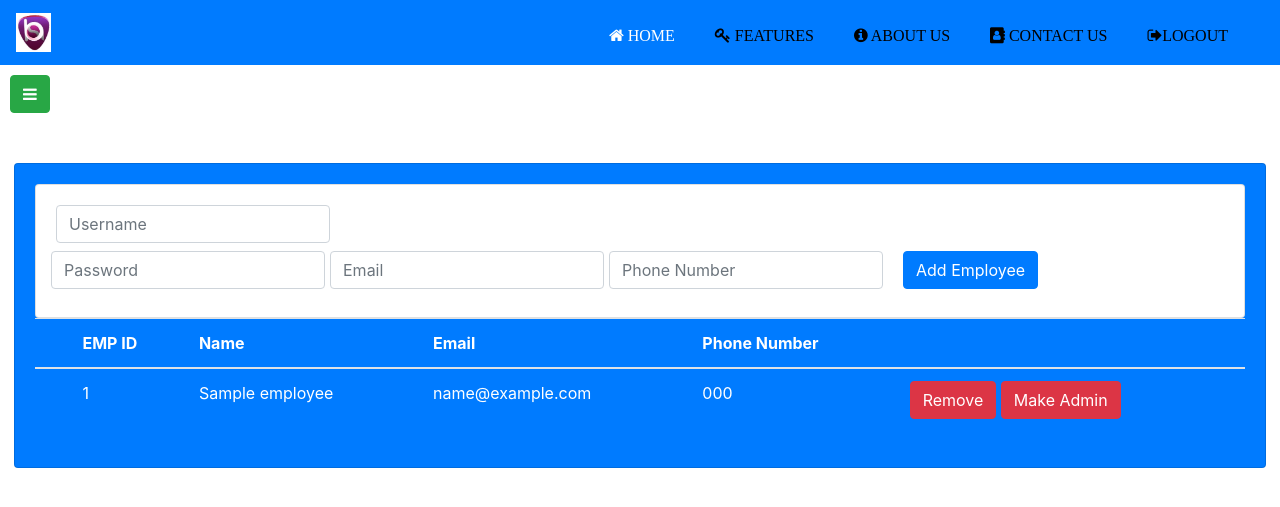
After one commit to Berjin/Blitz, a Django app: template templates/editemployees.html in a window 1280 px wide. The commit adds this page. Shown: the top 507 px of the page. Run offline with Django 3.2, Linux system fonts and the light colour scheme; the template is opened without the code that fills it: most values are stand-ins (such as "Sample title", 1, 10 or a date in 2020); some libraries are stand-ins or nearby versions.

Commit message:
admin employee

```diff
--- a/Accounts/urls.py
+++ b/Accounts/urls.py
@@ -18,4 +18,6 @@ urlpatterns = [
     path('editservices',views.services, name='service'),
     path('admindashboard',views.admindashboard,name='admindashboard'),
     path('adminfeedback',views.adminfeedback,name='adminfeedback'),
+    path('editemployee',views.edit_employee,name='editemployee'),
+    path('addemployee',views.employee_add,name='addemployee'),
 ]
--- a/templates/adminbase.html
+++ b/templates/adminbase.html
@@ -20,6 +20,8 @@
     <div id="mySidenav" class="sidenav">
         <a href="javascript:void(0)" class="closebtn" onclick="closeNav()">&times;</a>
         <a href="{% url 'editcustomer'%}"><i class="fa fa-user" aria-hidden="true"></i> Customers</a>
+        <a href="{% url 'editemployee'%}"><i class="fa fa-user" aria-hidden="true"></i> Employee</a>
+
         <a href="{% url 'admindashboard'%}"><i class="fa fa-clipboard" aria-hidden="true"></i> Dashboard</a>
         <a href="{% url 'service' %}"><i class="fa fa-calendar-check-o"></i> Services</a>
         <a href="{% url 'adminfeedback' %}"><i class="fa fa-book" aria-hidden="true"></i> Feedback</a>
--- /dev/null
+++ b/templates/editemployees.html
@@ -0,0 +1,75 @@
+{% extends 'adminbase.html' %}
+{% load static %}
+{% block head %}
+<link rel="stylesheet" href="{% static 'styles/attendance.css' %}">
+<title>Attendance</title>
+{% endblock %}
+{% block content %}
+<div id="main">
+ <div class="card card-body bg-primary text-white">
+    <table class="table table-hover text-white">
+        <thead>
+          <tr>
+            <th scope="col"></th>
+            <th scope="col">EMP ID</th>
+            <th scope="col">Name </th>
+            <th scope="col">Email</th>
+            <th scope="col">Phone Number</th>
+
+
+            <th scope="col"></th>
+          </tr>
+        </thead>
+        <tbody>
+            {% for employee in employees %}
+          <tr>
+            <th scope="row"></th>
+            <td>{{ employee.eid }}</td>
+            <td>{{ employee.ename }}</td>
+            <td>{{ employee.email }}</td>
+            <td>{{ employee.phoneno }}</td>
+
+            <td><form action="/editemployee" method=POST>{% csrf_token %}
+                <input id="text" type="text" name="eid" value={{employee.eid}} hidden>
+                <button id="approve-btn" class="btn btn-danger" name='button' value='remove' type="submit">Remove</button>
+                <button id="approve-btn" class="btn btn-danger" name='button' value='makeadmin' type="submit">Make Admin</button>
+                </form></td>
+          </tr>
+          {% endfor %}
+        <div class="card card-body">
+          <form action="addemployee" method="post">
+            {% csrf_token %}
+            <div class="form-row align-items-center">
+              <div class="col-auto">
+                <label class="sr-only" for="inlineFormInput">Username </label>
+                <input type="text" class="form-control mb-2" id="inlineFormInput" placeholder="Username" name="username">
+              </div>
+              <div class="form-row align-items-center">
+                <div class="col-auto">
+                  <label class="sr-only" for="inlineFormInput">password</label>
+                  <input type="text" class="form-control mb-2" id="inlineFormInput" placeholder="Password" name="password">
+                </div>
+                <div class="form-row align-items-center">
+                    <div class="col-auto">
+                      <label class="sr-only" for="inlineFormInput">Email</label>
+                      <input type="text" class="form-control mb-2" id="inlineFormInput" placeholder="Email" name="email">
+                </div>
+
+                <div class="form-row align-items-center">
+                    <div class="col-auto">
+                      <label class="sr-only" for="inlineFormInput">Phone Number </label>
+                      <input type="text" class="form-control mb-2" id="inlineFormInput" placeholder="Phone Number" name="phoneno">
+                </div>
+
+
+              <div class="col-auto">
+
+              </div>
+              <div class="col-auto">
+                <button type="submit" class="btn btn-primary mb-2">Add Employee</button>
+              </div>
+            </div>
+          </form>
+        </div>
+</div>
+{% endblock %}
```
Also changed, not shown: Accounts/views.py (+59 -3 lines).
